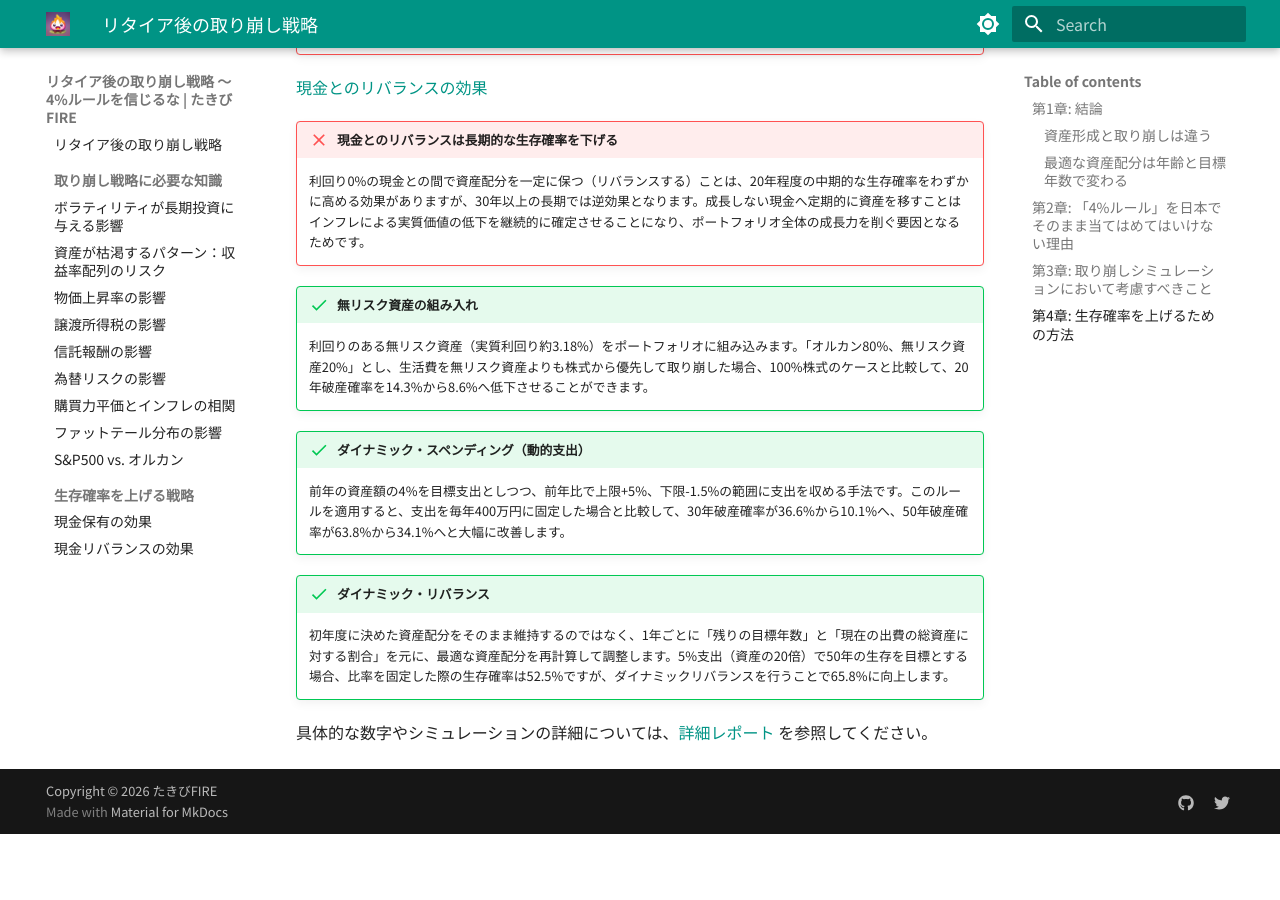
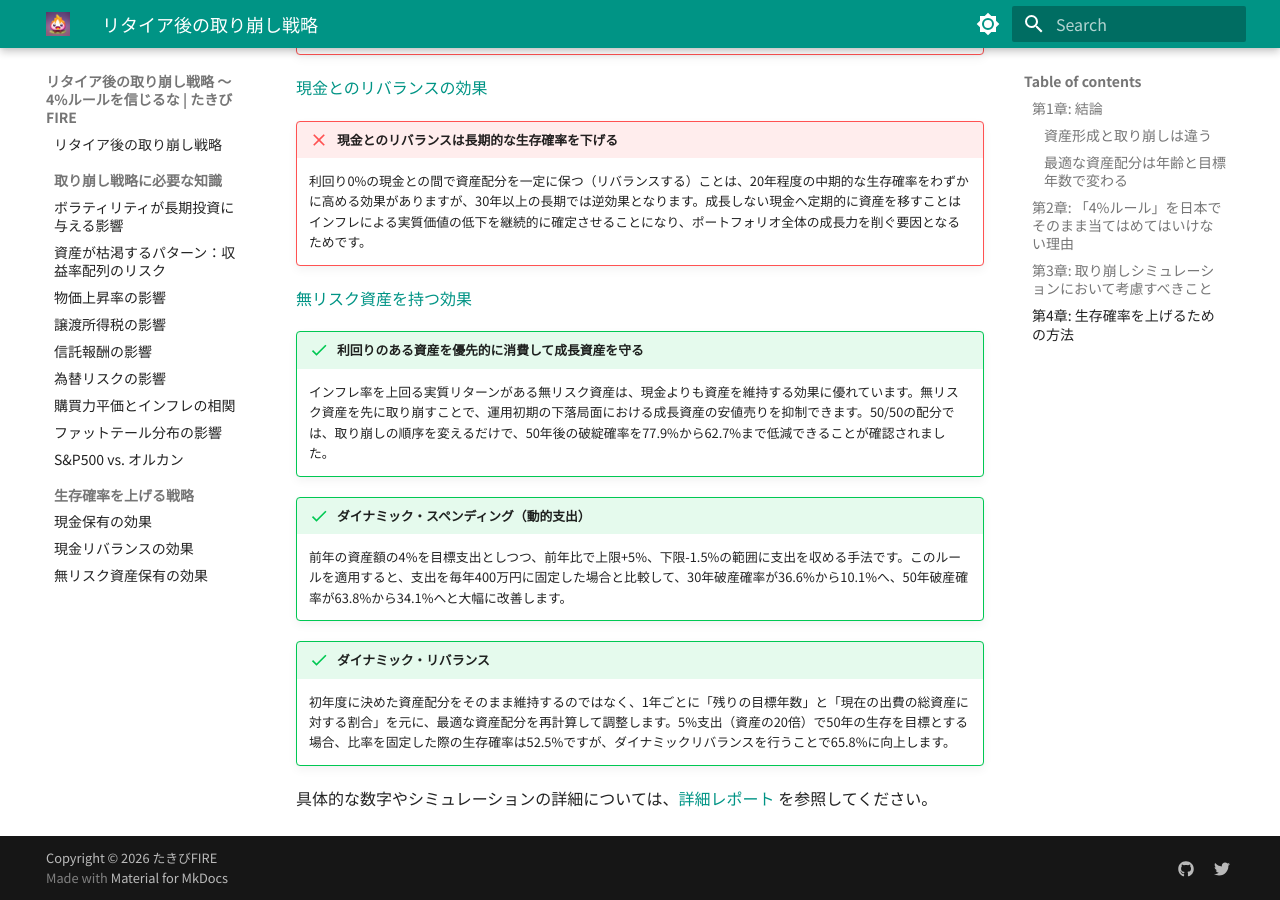
Before and after one commit to TakibiFire/JapaneseTrinityStudy, an MkDocs documentation site: the page built from docs/index.md, in a window 1280 px wide and 900 px high, scrolled down 4506 px. Built offline with MkDocs 1.6.1 and Material for MkDocs 9.7.7, drawn with Linux system fonts in a browser that asks for light colours; before the commit the page ends 5340 px from its top, so only the background shows below that.

Commit message:
Add links to zero_risk

```diff
--- a/docs/index.md
+++ b/docs/index.md
@@ -126,8 +126,9 @@ TODO: 75%, 25% の場合を言ったほうが説得力あるね。
 !!! failure "現金とのリバランスは長期的な生存確率を下げる"
     利回り0%の現金との間で資産配分を一定に保つ（リバランスする）ことは、20年程度の中期的な生存確率をわずかに高める効果がありますが、30年以上の長期では逆効果となります。成長しない現金へ定期的に資産を移すことはインフレによる実質価値の低下を継続的に確定させることになり、ポートフォリオ全体の成長力を削ぐ要因となるためです。
 
-!!! success "無リスク資産の組み入れ"
-    利回りのある無リスク資産（実質利回り約3.18%）をポートフォリオに組み込みます。「オルカン80%、無リスク資産20%」とし、生活費を無リスク資産よりも株式から優先して取り崩した場合、100%株式のケースと比較して、20年破産確率を14.3%から8.6%へ低下させることができます。
+[無リスク資産を持つ効果](zero_risk.md)
+!!! success "利回りのある資産を優先的に消費して成長資産を守る"
+    インフレ率を上回る実質リターンがある無リスク資産は、現金よりも資産を維持する効果に優れています。無リスク資産を先に取り崩すことで、運用初期の下落局面における成長資産の安値売りを抑制できます。50/50の配分では、取り崩しの順序を変えるだけで、50年後の破綻確率を77.9%から62.7%まで低減できることが確認されました。
 
 !!! success "ダイナミック・スペンディング（動的支出）"
     前年の資産額の4%を目標支出としつつ、前年比で上限+5%、下限-1.5%の範囲に支出を収める手法です。このルールを適用すると、支出を毎年400万円に固定した場合と比較して、30年破産確率が36.6%から10.1%へ、50年破産確率が63.8%から34.1%へと大幅に改善します。
--- a/mkdocs.yml
+++ b/mkdocs.yml
@@ -108,3 +108,4 @@ nav:
   - 生存確率を上げる戦略:
     - 現金保有の効果: cash_ratio.md
     - 現金リバランスの効果: cash_rebalance.md
+    - 無リスク資産保有の効果: zero_risk.md
```
